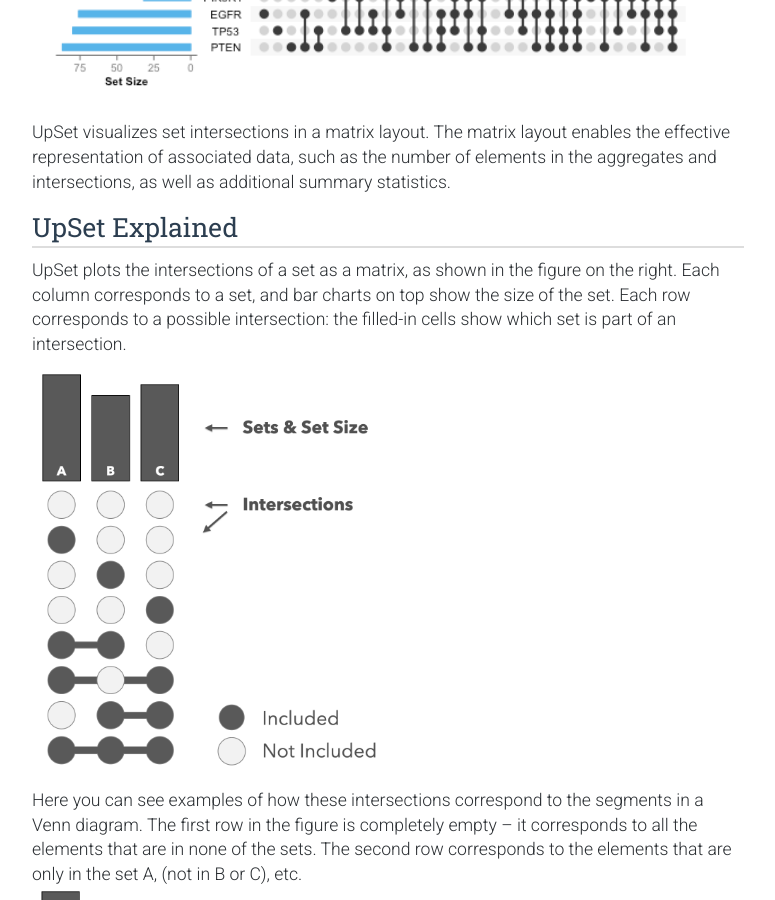
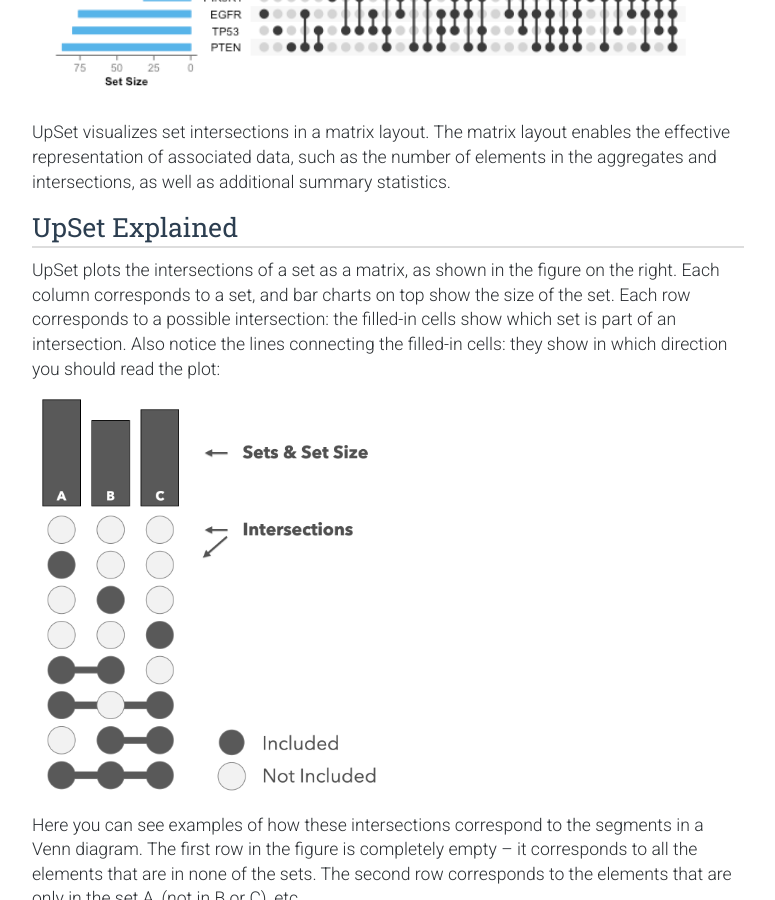
Before and after one commit to visdesignlab/upset-app, a Jekyll site: the page built from index.md, in a window 1280 px wide and 900 px high, scrolled down 661 px. Shown: the whole window, without its empty margins (68-843 px from the left). Built offline with Jekyll 4.4.1, drawn with Linux system fonts in a browser that asks for light colours; nearby versions of some CDN libraries; some of the changed text lies outside the part shown.

Commit message:
improved description

```diff
--- a/index.md
+++ b/index.md
@@ -21,7 +21,7 @@ UpSet visualizes set intersections in a matrix layout. The matrix layout enables
 
 ## UpSet Explained
 
-UpSet plots the intersections of a set as a matrix, as shown in the figure on the right. Each column corresponds to a set, and bar charts on top show the size of the set. Each row corresponds to a possible intersection: the filled-in cells show which set is part of an intersection.
+UpSet plots the intersections of a set as a matrix, as shown in the figure on the right. Each column corresponds to a set, and bar charts on top show the size of the set. Each row corresponds to a possible intersection: the filled-in cells show which set is part of an intersection. Also notice the lines connecting the filled-in cells: they show in which direction you should read the plot:
 
 <img style="padding-left: 5px; height: 400px" src="{{path}}/concept_1_matrix.png">
 
@@ -41,6 +41,8 @@ Finally, UpSet works just as well horizontally or vertically. We think that vert
 
 <img style="padding-left: 5px; height: 250px" src="{{path}}/concept_5_horizontal.png">
 
+
+These are the basiscs of UpSet! There's a lot more than you can do with UpSet plots, such as visualize attributes of the intersections, or group intersections. Look at the various pages for details.
 
 
 
```
